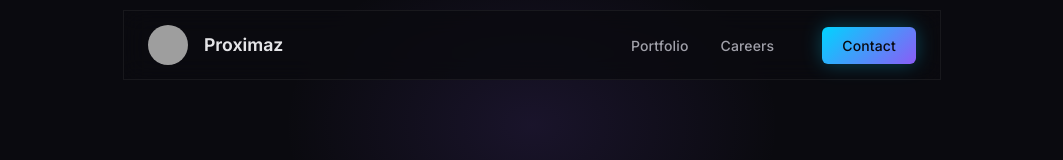
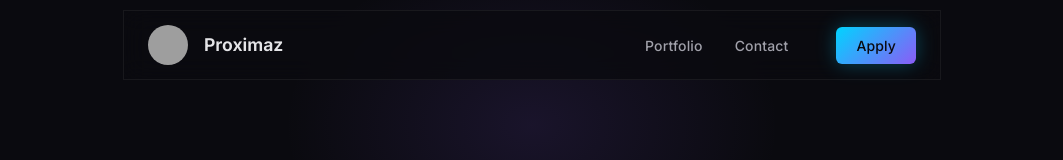
Before and after one commit to Flaryiest/dolos, a React (Vite) app in the folder web/: page /careers in a window 1280 px wide. Shown: the top 160 px of the page, without its empty margins (108-1171 px from the left). Built offline with nearby package versions, Linux system fonts and the light colour scheme; grey boxes are pictures that could not be loaded.

Commit message:
apply instead of contact

```diff
--- a/web/src/components/navbar/navbar.tsx
+++ b/web/src/components/navbar/navbar.tsx
@@ -24,10 +24,10 @@ export default function Navbar() {
                     {/* Desktop Navigation */}
                     <ul className="navbar-links desktop-only">
                         <li><Link to="/portfolio" className="navbar-link">Portfolio</Link></li>
-                        <li><Link to="/careers" className="navbar-link">Careers</Link></li>
+                        <li><Link to="/contact" className="navbar-link">Contact</Link></li>
                     </ul>
                     <div className="navbar-actions desktop-only">
-                        <Link to="/contact" className="navbar-action navbar-signup">Contact</Link>
+                        <Link to="/careers" className="navbar-action navbar-signup">Apply</Link>
                     </div>
 
                     {/* Hamburger Menu Button */}
@@ -46,10 +46,10 @@ export default function Navbar() {
                         <button className="mobile-menu-close" onClick={closeMenu}>×</button>
                         <ul className="mobile-menu-links">
                             <li><Link to="/portfolio" className="mobile-menu-link" onClick={closeMenu}>Portfolio</Link></li>
-                            <li><Link to="/careers" className="mobile-menu-link" onClick={closeMenu}>Careers</Link></li>
+                            <li><Link to="/contact" className="mobile-menu-link" onClick={closeMenu}>Contact</Link></li>
                         </ul>
                         <div className="mobile-menu-actions">
-                            <Link to="/contact" className="mobile-menu-signup" onClick={closeMenu}>Contact</Link>
+                            <Link to="/careers" className="mobile-menu-signup" onClick={closeMenu}>Apply</Link>
                         </div>
                     </div>
                 </div>
--- a/web/src/pages/index/index.tsx
+++ b/web/src/pages/index/index.tsx
@@ -39,7 +39,7 @@ export default function IndexPage() {
                     <div className="section-one-container">
                         <div className="section-one-alert hero-animate hero-delay-1">
                             <p className="section-one-alert-text">Applications Open</p>
-                            <Link to="/contact" className="section-one-alert-link">Apply Now</Link>
+                            <Link to="/careers" className="section-one-alert-link">Apply Now</Link>
                         </div>
                         <h1 className="section-one-title hero-animate hero-delay-2">The microSaaS studio for the next generation</h1>
                         <p className="section-one-description hero-animate hero-delay-3">We back young builders with funding, mentorship, and resources to turn ideas into profitable software businesses.</p>
@@ -272,7 +272,7 @@ export default function IndexPage() {
                     <h2 className="cta-title">Ready to build your first SaaS?</h2>
                     <p className="cta-description">Join the next cohort of young founders turning ideas into profitable software businesses.</p>
                     <div className="cta-buttons">
-                        <Link to="/contact" className="cta-primary">Apply Now</Link>
+                        <Link to="/apply" className="cta-primary">Apply Now</Link>
                     </div>
                 </div>
             </div>
```
